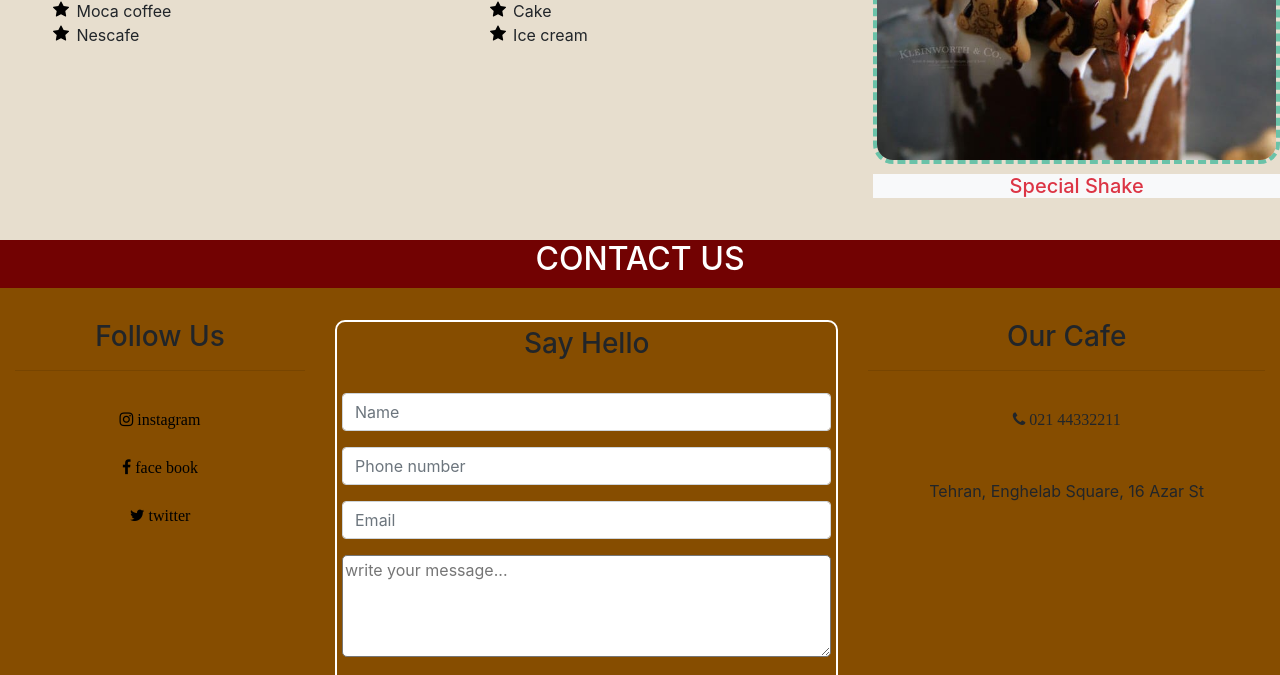
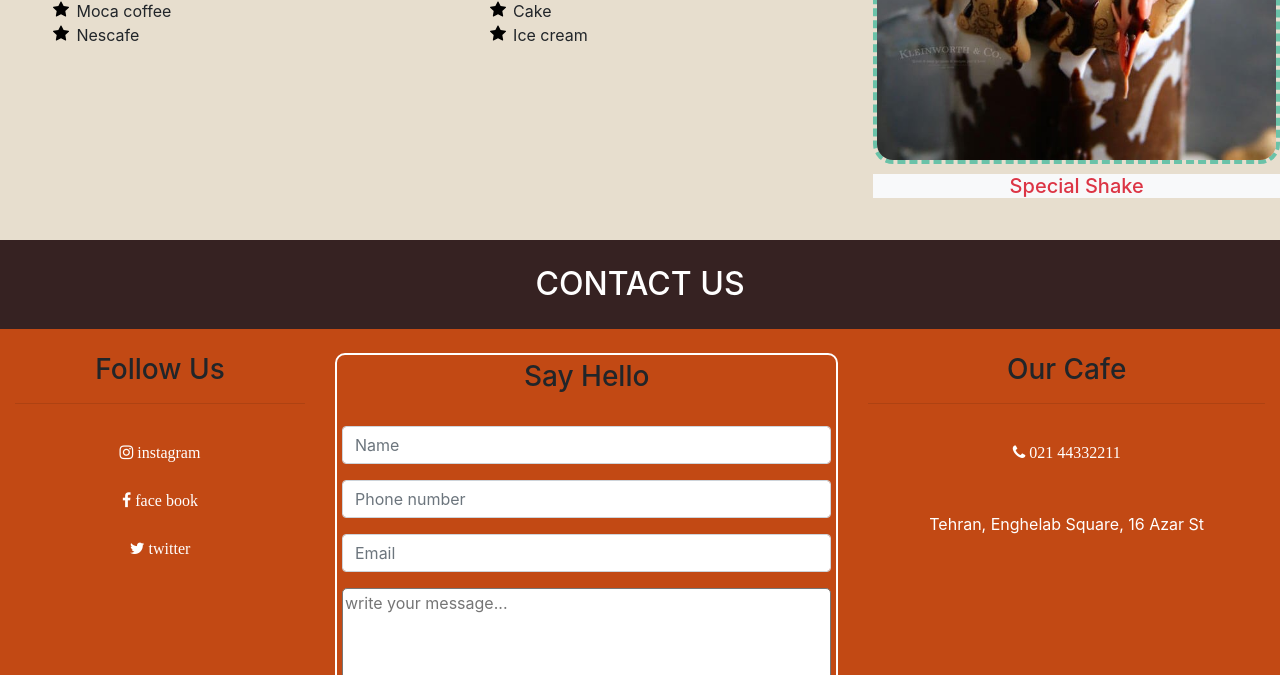
Before and after one commit to mehrawbmh/coffee-shop, a Flask app: page / in a window 1280 px wide. Shown: the part 1914-2589 px from the top of the page. Run offline with Flask 2, Linux system fonts and the light colour scheme; some libraries are stand-ins or nearby versions; some web fonts are replaced; grey boxes are pictures that could not be loaded.

Commit message:
change: footer color

```diff
--- a/templates/footer.html
+++ b/templates/footer.html
@@ -2,19 +2,19 @@
 <link rel="stylesheet" href="https://cdnjs.cloudflare.com/ajax/libs/font-awesome/4.7.0/css/font-awesome.min.css">
 
 
-<footer style="background-color: #864d00">
-    <div style="text-align: center; background-color: #720202"><h2 style="color: white;padding-bottom: 10px" id="contact">CONTACT US</h2></div>
+<footer style="background-color: #C24914">
+    <div style="text-align: center; background-color: #362222;height: 7vw; padding-top: 2vw;"><h2 style="color: white;padding-bottom: 10px" id="contact">CONTACT US</h2></div>
     <br>
     <div class="container-fluid">
         <div class="row">
             <div class="col-3">
                 <div><h3 style="text-align: center;">Follow Us</h3></div>
                 <hr style="height: 20px">
-                <div style="text-align: center"><a href="instagram.com"><i class="fa fa-instagram" style="color: black"> instagram</i></a></div>
+                <div style="text-align: center"><a href="instagram.com"><i class="fa fa-instagram" style="color: white;"> instagram</i></a></div>
                 <br>
-                <div style="text-align: center"><a href="facebook"><i class="fa fa-facebook" style="color: black"> face book</i></a></div>
+                <div style="text-align: center"><a href="facebook"><i class="fa fa-facebook" style="color: white"> face book</i></a></div>
                 <br>
-                <div style="text-align: center"><a href="twitter"><i class="fa fa-twitter" style="color: black"> twitter</i></a></div>
+                <div style="text-align: center"><a href="twitter"><i class="fa fa-twitter" style="color: white"> twitter</i></a></div>
             </div>
             <div class="col-5">
                 <div class="card" style="background-color: inherit;border: 2px solid white; border-radius: 10px;padding: 5px">
@@ -42,13 +42,13 @@
             <div class="col-4">
                 <div style="text-align: center"><h3>Our Cafe</h3></div>
                 <hr style="height: 20px">
-                <div style="text-align: center"><i class="fa fa-phone"> 021 44332211</i></div>
+                <div style="text-align: center"><i class="fa fa-phone" style="color: white"> 021 44332211</i></div>
                 <br><br>
-                <div style="text-align: center"><p>Tehran, Enghelab Square, 16 Azar St</p></div>
+                <div style="text-align: center"><p style="color: white">Tehran, Enghelab Square, 16 Azar St</p></div>
                 <br><br>
                 <div></div>
             </div>
         </div>
     </div>
-    <div style="text-align: center; background-color: #720202"><h2 style="color: white;margin-bottom: 0;margin-top: 10px;padding-bottom: 10px">Find us in map</h2></div>
+    <div style="text-align: center; background-color: #362222; height: 10vw; padding-top: 2vw;"><h2 style="color: white;margin-bottom: 0;margin-top: 10px;padding-bottom: 10px">Find us in map</h2></div>
 </footer>
```
